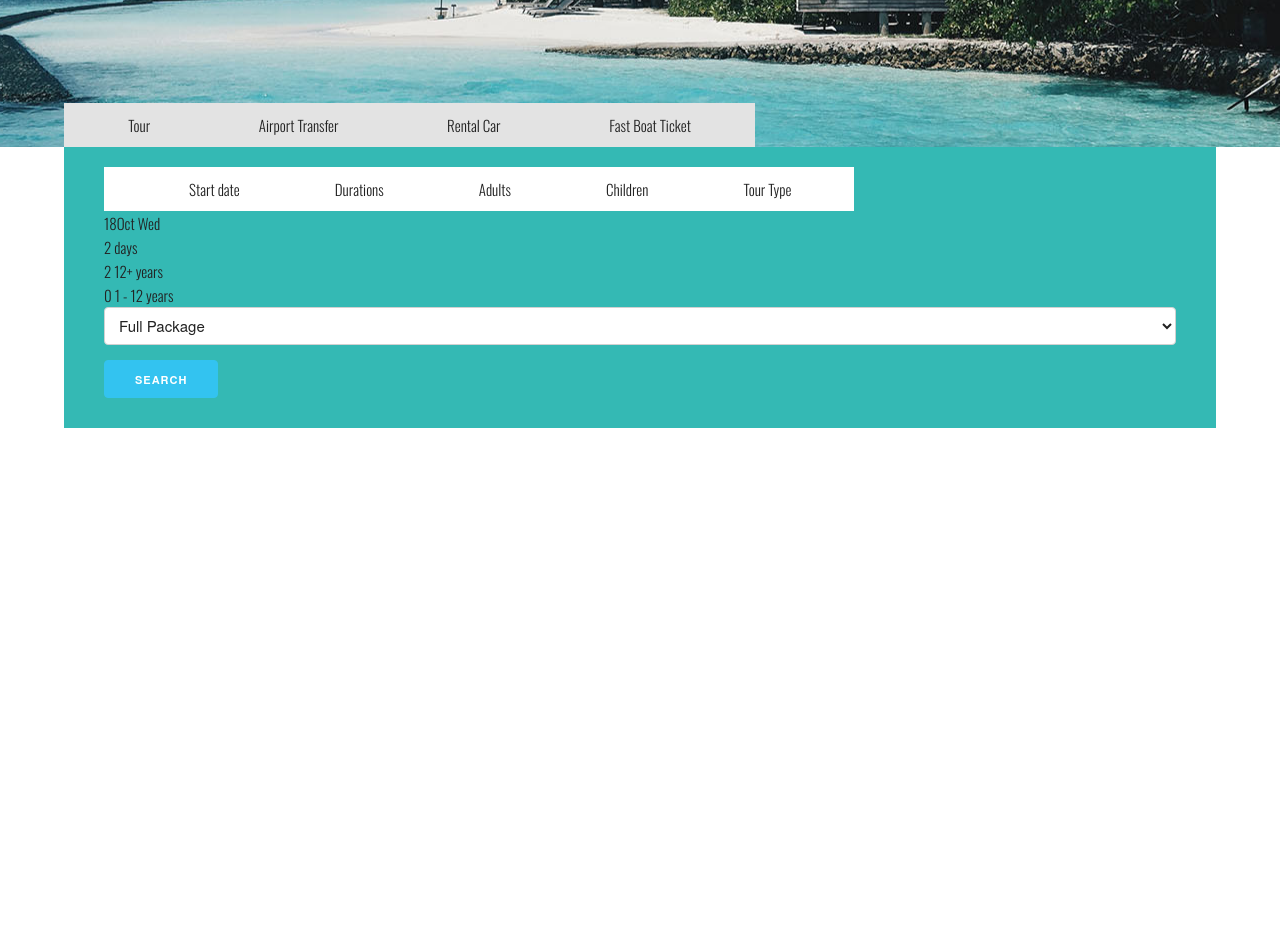
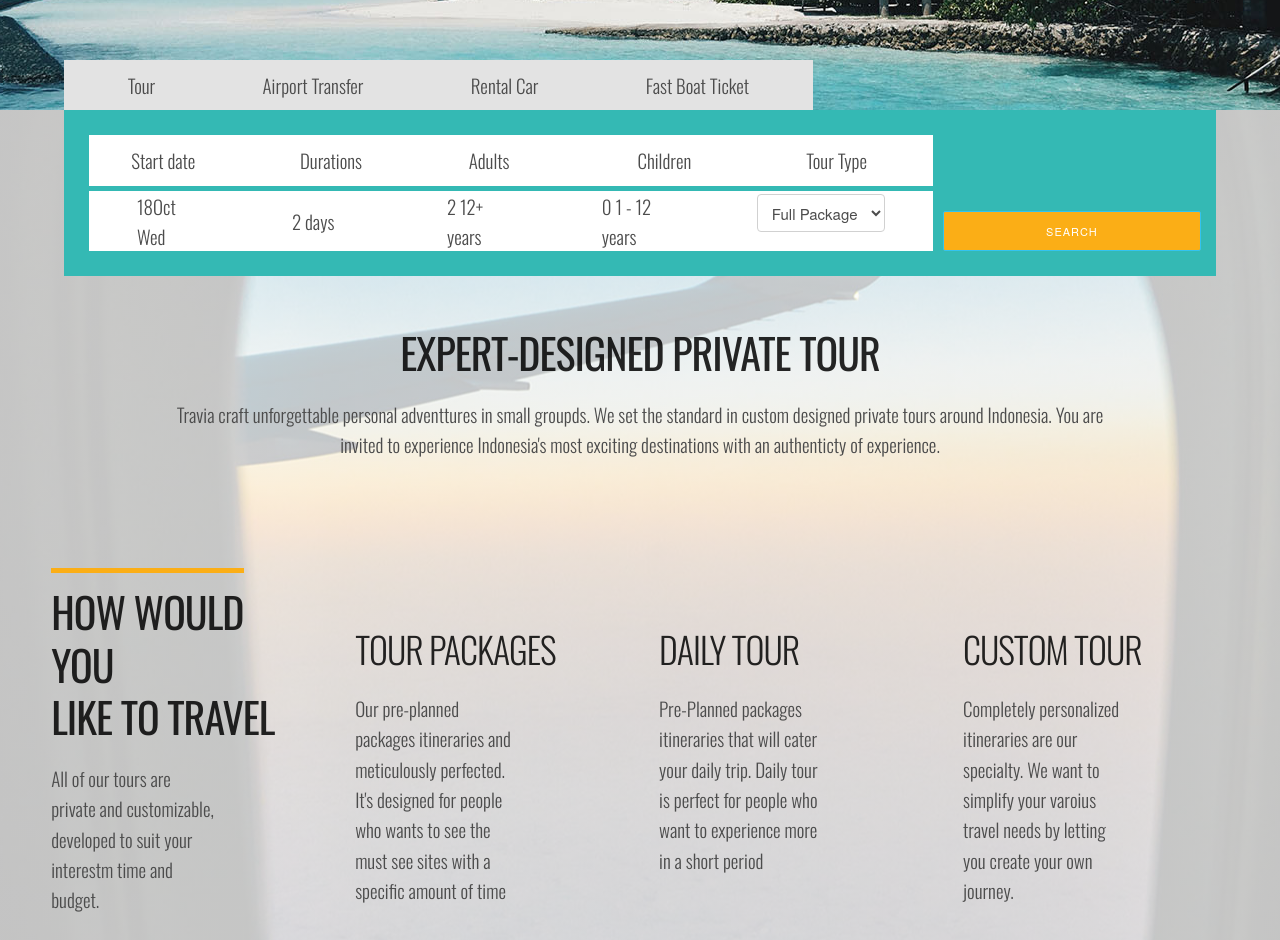
Before and after one commit to ElijahPrince73/e-commerce-shop, a React (Create React App) app: page / in a window 1280 px wide. Shown: the part 420-1360 px from the top of the page. Before the commit the page ends 848 px from the top, so only its background shows below. Built offline with nearby package versions, Linux system fonts and the light colour scheme.

Commit message:
added 2 new components

```diff
--- /dev/null
+++ b/src/components/DatePicker/index.css
@@ -0,0 +1,68 @@
+.picker-container {
+  width: 90%;
+  margin: auto;
+  position: relative;
+  left: 0;
+  right: 0;
+  top: -50px;
+}
+
+.picker-options {
+  background-color: #e3e3e3;
+  width:65%;
+  padding: 10px;
+}
+
+.picker-options p {
+  margin: 0;
+}
+
+.picker-options, .picker-option-titles, .picker-input-container, .picker-input-container {
+  display: flex;
+  justify-content: space-around;
+  align-items: center;
+}
+
+.picker-info-container {
+  padding: 15px;
+  background-color: #34b9b4;
+  display: flex;
+  justify-content: space-between;
+  align-items: flex-end;
+  justify-content: space-between;
+}
+
+.picker-info-container p {
+  margin: 0;
+  width: 7%;
+}
+
+.picker-actual {
+  width: 100%;
+  padding: 10px;
+}
+
+.picker-option-titles {
+  width: 100%;
+  padding: 10px 0;
+  background-color: white;
+}
+
+.picker-option-titles p {
+  margin: 0%;
+  width: 10%;
+}
+
+.picker-input-container {
+  margin-top: 5px;
+  background-color: white;
+}
+
+.picker-button {
+  width: 30%;
+  font-weight: 200;
+  height: auto !important;
+  background-color: #FBAE16 !important;
+  padding: 0px !important;
+  border-radius: 2px;
+}
--- /dev/null
+++ b/src/components/DatePicker/index.js
@@ -0,0 +1,51 @@
+import React, { PureComponent } from "react";
+import "./index.css";
+
+class DatePicker extends PureComponent {
+  state = {};
+
+  render() {
+    return (
+      <div className="picker-container">
+        <div className="picker-options">
+          <p>Tour</p>
+          <p>Airport Transfer</p>
+          <p>Rental Car</p>
+          <p>Fast Boat Ticket</p>
+        </div>
+        <div className="picker-info-container">
+          <div className="picker-actual">
+            <div className="picker-option-titles">
+              <p>Start date</p>
+              <p>Durations</p>
+              <p>Adults</p>
+              <p>Children</p>
+              <p>Tour Type</p>
+            </div>
+            <div className="picker-input-container">
+              <p className="picker-item">
+                18<span>Oct Wed</span>
+              </p>
+              <p className="picker-item">
+                2 <span>days</span>
+              </p>
+              <p className="picker-item">
+                2 <span>12+ years</span>
+              </p>
+              <p className="picker-item">
+                0 <span>1 - 12 years</span>
+              </p>
+              <select className="">
+                <option value="Option 1">Full Package</option>
+              </select>
+            </div>
+          </div>
+          <button className="button-primary picker-button" type="submit">
+            Search
+          </button>
+        </div>
+      </div>
+    );
+  }
+}
+export default DatePicker;
--- a/src/components/Picker/index.css
+++ /dev/null
@@ -1,37 +0,0 @@
-.picker-container {
-  position: relative;
-  padding: 0px 5% 0px 5%;
-  margin-top: -44px;
-}
-
-.picker-container p{
-  font-weight: 300;;
-  margin: 0;
-}
-
-.picker-options  {
-  display: flex;
-  justify-content: space-around;
-  align-items: center;
-  align-content: center;
-  align-self: center;
-  padding: 10px;
-  background: #e3e3e3;
-  width: 60%;
-}
-
-
-.picker-title-container {
-  width: 70%;
-  display: flex;
-  background: white;
-}
-.picker-title-container p{
-  padding: 10px;
-  margin-left: 10%;
-}
-
-.picker-info-container {
-  background: #34b9b4;
-  padding: 20px 40px;
-}
--- a/src/components/Picker/index.js
+++ /dev/null
@@ -1,48 +0,0 @@
-import React, { PureComponent } from 'react'
-import './index.css'
-class Picker extends PureComponent {
-  state = {}
-
-  render() {
-    return (
-      <div className="picker-container">
-        <div className="picker-options">
-          <p>Tour</p>
-          <p>Airport Transfer</p>
-          <p>Rental Car</p>
-          <p>Fast Boat Ticket</p>
-        </div>
-        <div className="picker-info-container">
-          <div className="picker-title-container">
-            <p>Start date</p>
-            <p>Durations</p>
-            <p>Adults</p>
-            <p>Children</p>
-            <p>Tour Type</p>
-          </div>
-          <div className="picker-input-container">
-            <p className="picker-item">
-              18<span>Oct Wed</span>
-            </p>
-            <p className="picker-item">
-              2 <span>days</span>
-            </p>
-            <p className="picker-item">
-              2 <span>12+ years</span>
-            </p>
-            <p className="picker-item">
-              0 <span>1 - 12 years</span>
-            </p>
-            <select className="u-full-width">
-              <option value="Option 1">Full Package</option>
-            </select>
-          </div>
-          <button className="button-primary" type="submit">
-            Search
-          </button>
-        </div>
-      </div>
-    );
-  }
-}
-export default Picker
--- /dev/null
+++ b/src/components/PrivateTour/index.css
@@ -0,0 +1,31 @@
+.airplane-container {
+  width: 100%;
+  background-position: center;
+  color: #4c4c4c;
+  background-repeat: no-repeat;
+  background-image:
+  linear-gradient(
+      rgba(252, 252, 252, 0.767),
+      rgba(252, 252, 252, 0.76)
+    ),
+    url('../../assets/images/airplane-window.jpg');
+}
+
+.airplane-container h2, h3 {
+  text-transform: uppercase;
+}
+
+.invite {
+  margin-bottom: 13%;
+}
+
+.upset {
+  margin-top: -5%;
+}
+
+.border-top {
+  width: 75%;
+  padding-top: 5%;
+  border-top: 5px solid #FBAE16;
+  margin: 0%;
+}
--- /dev/null
+++ b/src/components/PrivateTour/index.js
@@ -0,0 +1,60 @@
+import React, { PureComponent } from 'react'
+import DatePicker from '../DatePicker'
+import './index.css'
+
+class PrivateTour extends PureComponent {
+  render() {
+    return (
+      <>
+        <div className="row airplane-container">
+          <DatePicker />
+          <div className="twelve columns text-center invite">
+            <h2 className="text-bold">expert-designed private tour</h2>
+            <p className="container">
+              Travia craft unforgettable personal adventtures in small groupds.
+              We set the standard in custom designed private tours around
+              Indonesia. You are invited to experience Indonesia's most exciting
+              destinations with an authenticty of experience.
+            </p>
+          </div>
+          <div className="eleven columns">
+            <div className="three columns upset">
+              <h2 className="text-bold border-top big-title">How would you</h2>
+              <h2 className="text-bold">like to travel</h2>
+              <p className="w-65">
+                All of our tours are private and customizable, developed to suit
+                your interestm time and budget.
+              </p>
+            </div>
+            <div className="three columns">
+              <h3>Tour packages</h3>
+              <p className="w-65">
+                Our pre-planned packages itineraries and meticulously perfected.
+                It's designed for people who wants to see the must see sites
+                with a specific amount of time
+              </p>
+            </div>
+            <div className="three columns">
+              <h3>Daily tour</h3>
+              <p className="w-65">
+                Pre-Planned packages itineraries that will cater your daily
+                trip. Daily tour is perfect for people who want to experience
+                more in a short period
+              </p>
+            </div>
+            <div className="three columns">
+              <h3>Custom Tour</h3>
+              <p className="w-65">
+                Completely personalized itineraries are our specialty. We want
+                to simplify your varoius travel needs by letting you create your
+                own journey.
+              </p>
+            </div>
+          </div>
+        </div>
+      </>
+    );
+  }
+}
+
+export default PrivateTour
--- a/src/components/Slider/index.css
+++ b/src/components/Slider/index.css
@@ -38,12 +38,12 @@
 
 .slider-price {
   position: relative;
-  font-size: 22px;
+  font-size: 21px;
   color: #34b9b4;
   text-align: center;
   padding: 5px;
   margin-top: 10px !important;
-  width: 15%;
+  width: 20%;
   background: white;
 }
 
--- a/src/containers/Home/index.js
+++ b/src/containers/Home/index.js
@@ -1,12 +1,13 @@
 import React from 'react'
 import Slider from '../../components/Slider'
-import Picker from '../../components/Picker'
+import DatePicker from '../../components/DatePicker'
+import PrivateTour from '../../components/PrivateTour'
 const Home = () => {
   return (
     <div className="row">
       <div className="twelve columns">
         <Slider />
-        <Picker />
+        <PrivateTour />
       </div>
     </div>
   );
--- a/src/index.css
+++ b/src/index.css
@@ -1,3 +1,28 @@
 h1, h2, h3, h4, h5, h6, p, span, a {
   font-family: 'Oswald';
 }
+
+p {
+  font-size: 19px;
+  font-weight: 300;
+}
+
+.text-center {
+  text-align: center;
+}
+
+.text-bold {
+  font-weight: 400;
+}
+
+.mt-3 {
+  margin-top: 3%;
+}
+
+.w-65 {
+  width: 65%;
+}
+
+.u-half-width {
+  width: 50%;
+}
```
Also changed, not shown: src/assets/images/airplane-window.jpg (added).
